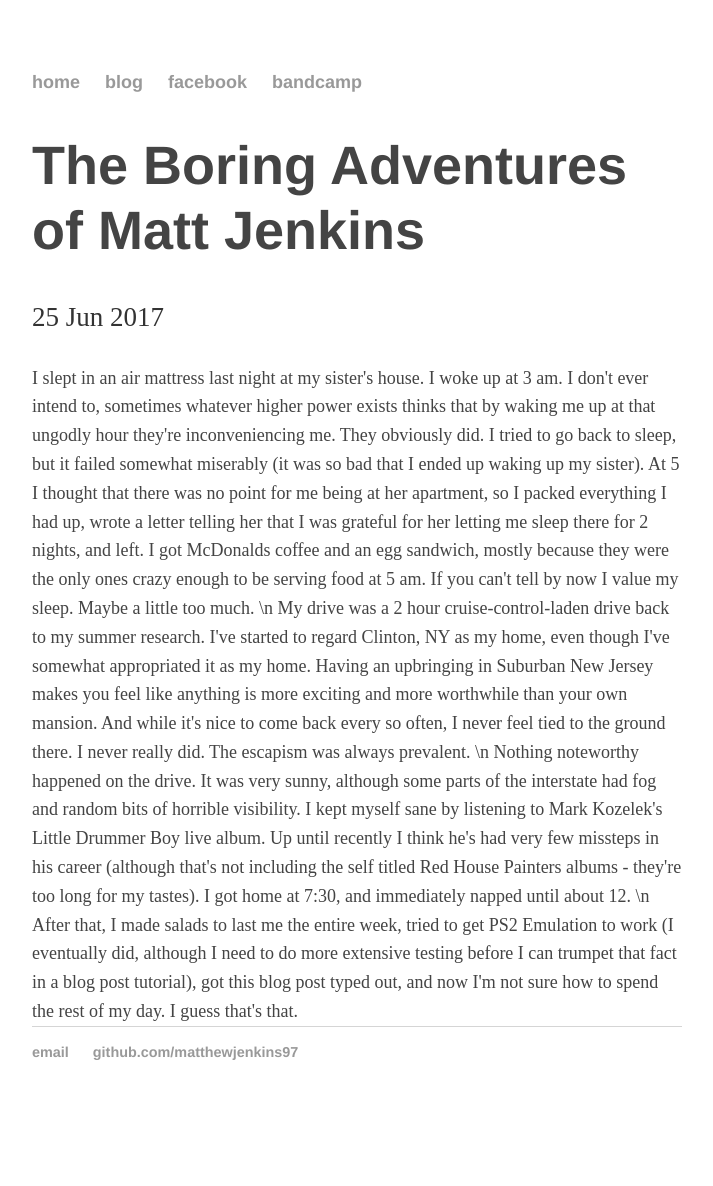
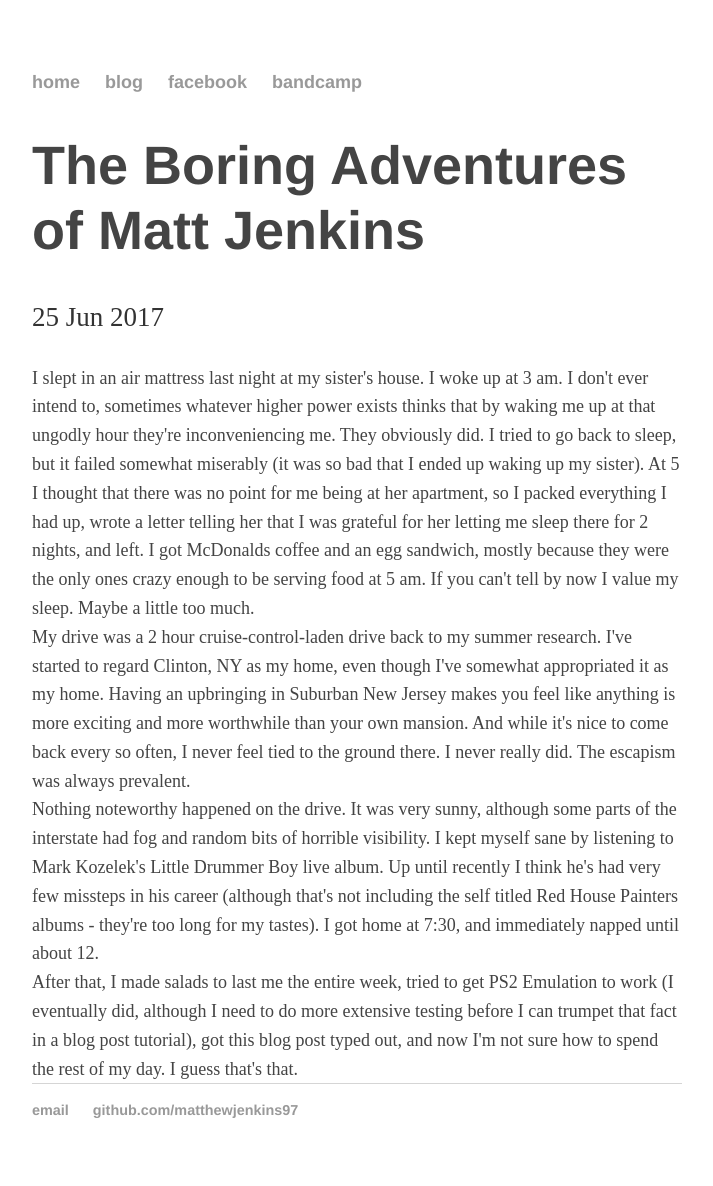
Before and after one commit to matthewjenkins97/matthewjenkins97.github.io, a Jekyll site: the page built from _posts/2017-06-25-the-boring-adventures-of-matt-jenkins.html, in a window 1280 px wide. Shown: the whole page, without its empty margins (283-996 px from the left). Built offline with Jekyll 4.4.1, drawn with Linux system fonts in a browser that asks for light colours; before the commit the page ends 1129 px from its top, so only the background shows below that.

```diff
--- a/_posts/2017-06-25-the-boring-adventures-of-matt-jenkins.html
+++ b/_posts/2017-06-25-the-boring-adventures-of-matt-jenkins.html
@@ -3,10 +3,10 @@ layout: post
 title: "The Boring Adventures of Matt Jenkins"
 date: 2017-06-25
 ---
-I slept in an air mattress last night at my sister's house. I woke up at 3 am. I don't ever intend to, sometimes whatever higher power exists thinks that by waking me up at that ungodly hour they're inconveniencing me. They obviously did. I tried to go back to sleep, but it failed somewhat miserably (it was so bad that I ended up waking up my sister). At 5 I thought that there was no point for me being at her apartment, so I packed everything I had up, wrote a letter telling her that I was grateful for her letting me sleep there for 2 nights, and left. I got McDonalds coffee and an egg sandwich, mostly because they were the only ones crazy enough to be serving food at 5 am. If you can't tell by now I value my sleep. Maybe a little too much. \n
+I slept in an air mattress last night at my sister's house. I woke up at 3 am. I don't ever intend to, sometimes whatever higher power exists thinks that by waking me up at that ungodly hour they're inconveniencing me. They obviously did. I tried to go back to sleep, but it failed somewhat miserably (it was so bad that I ended up waking up my sister). At 5 I thought that there was no point for me being at her apartment, so I packed everything I had up, wrote a letter telling her that I was grateful for her letting me sleep there for 2 nights, and left. I got McDonalds coffee and an egg sandwich, mostly because they were the only ones crazy enough to be serving food at 5 am. If you can't tell by now I value my sleep. Maybe a little too much. <br>
 
-My drive was a 2 hour cruise-control-laden drive back to my summer research. I've started to regard Clinton, NY as my home, even though I've somewhat appropriated it as my home. Having an upbringing in Suburban New Jersey makes you feel like anything is more exciting and more worthwhile than your own mansion. And while it's nice to come back every so often, I never feel tied to the ground there. I never really did. The escapism was always prevalent. \n
+My drive was a 2 hour cruise-control-laden drive back to my summer research. I've started to regard Clinton, NY as my home, even though I've somewhat appropriated it as my home. Having an upbringing in Suburban New Jersey makes you feel like anything is more exciting and more worthwhile than your own mansion. And while it's nice to come back every so often, I never feel tied to the ground there. I never really did. The escapism was always prevalent. <br>
 
-Nothing noteworthy happened on the drive. It was very sunny, although some parts of the interstate had fog and random bits of horrible visibility. I kept myself sane by listening to Mark Kozelek's Little Drummer Boy live album. Up until recently I think he's had very few missteps in his career (although that's not including the self titled Red House Painters albums - they're too long for my tastes). I got home at 7:30, and immediately napped until about 12. \n
+Nothing noteworthy happened on the drive. It was very sunny, although some parts of the interstate had fog and random bits of horrible visibility. I kept myself sane by listening to Mark Kozelek's Little Drummer Boy live album. Up until recently I think he's had very few missteps in his career (although that's not including the self titled Red House Painters albums - they're too long for my tastes). I got home at 7:30, and immediately napped until about 12. <br>
 
 After that, I made salads to last me the entire week, tried to get PS2 Emulation to work (I eventually did, although I need to do more extensive testing before I can trumpet that fact in a blog post tutorial), got this blog post typed out, and now I'm not sure how to spend the rest of my day. I guess that's that.
```
